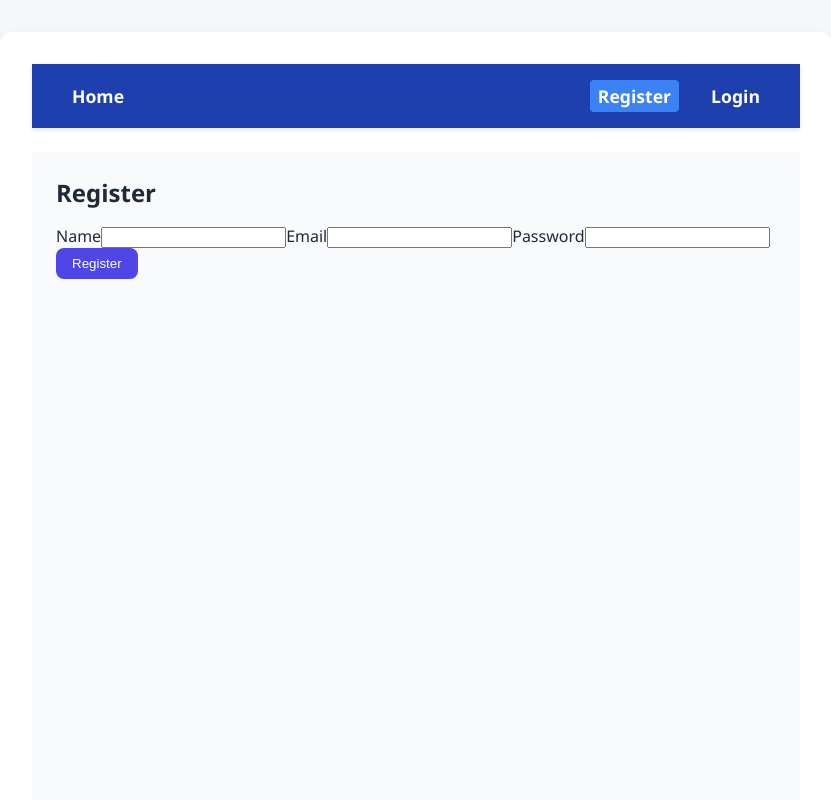
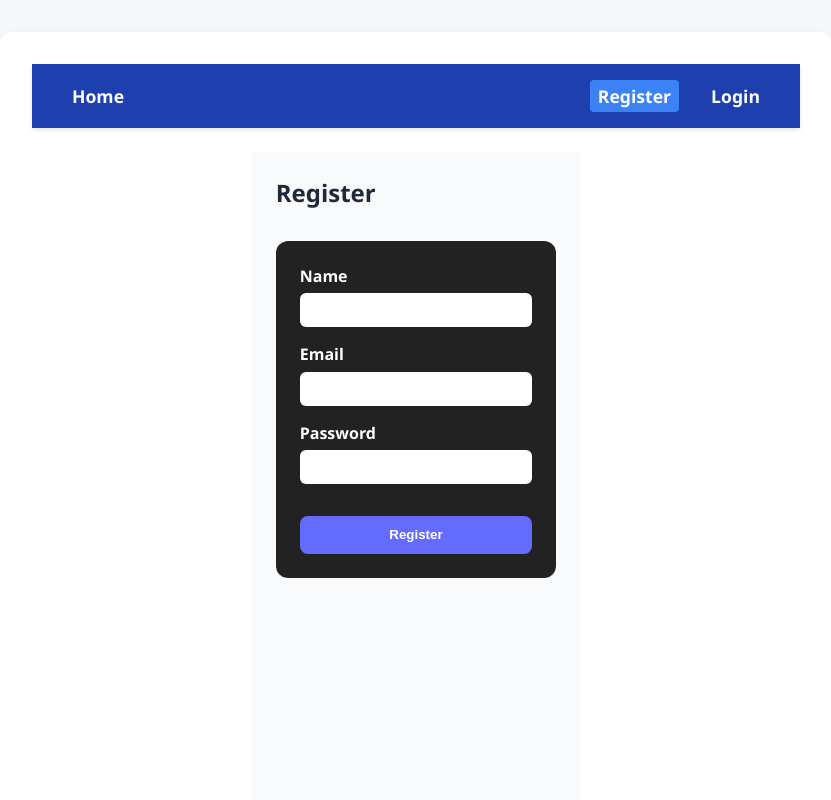
Before and after one commit to furkycl/goit-react-hw-08, a React (Vite) app: page /register in a window 1280 px wide. Shown: the top 800 px of the page, without its empty margins (224-1055 px from the left). Built offline with nearby package versions, Linux system fonts and the light colour scheme.

Commit message:
loginform and registrationform module css added.

```diff
--- a/src/components/LoginForm/LoginForm.jsx
+++ b/src/components/LoginForm/LoginForm.jsx
@@ -1,6 +1,7 @@
 import { useDispatch } from "react-redux";
 import { useFormik } from "formik";
 import { logIn } from "../../redux/auth/operations";
+import styles from "./LoginForm.module.css";
 
 const LoginForm = () => {
   const dispatch = useDispatch();
@@ -16,26 +17,30 @@ const LoginForm = () => {
   });
 
   return (
-    <form onSubmit={formik.handleSubmit}>
-      <label>
+    <form className={styles.form} onSubmit={formik.handleSubmit}>
+      <label className={styles.label}>
         Email
         <input
+          className={styles.input}
           type="email"
           name="email"
           onChange={formik.handleChange}
           value={formik.values.email}
         />
       </label>
-      <label>
+      <label className={styles.label}>
         Password
         <input
+          className={styles.input}
           type="password"
           name="password"
           onChange={formik.handleChange}
           value={formik.values.password}
         />
       </label>
-      <button type="submit">Login</button>
+      <button className={styles.button} type="submit">
+        Login
+      </button>
     </form>
   );
 };
--- /dev/null
+++ b/src/components/LoginForm/LoginForm.module.css
@@ -0,0 +1,48 @@
+.form {
+  display: flex;
+  flex-direction: column;
+  max-width: 400px;
+  margin: 2rem auto;
+  padding: 1.5rem;
+  background-color: #222;
+  border-radius: 12px;
+  color: #fff;
+  font-family: "Segoe UI", Tahoma, Geneva, Verdana, sans-serif;
+  gap: 1rem;
+}
+
+.label {
+  display: flex;
+  flex-direction: column;
+  font-weight: 600;
+  font-size: 1rem;
+}
+
+.input {
+  margin-top: 0.4rem;
+  padding: 0.5rem 0.8rem;
+  border-radius: 6px;
+  border: none;
+  font-size: 1rem;
+  outline: none;
+}
+
+.input:focus {
+  box-shadow: 0 0 3px 2px #646cff;
+}
+
+.button {
+  margin-top: 1rem;
+  padding: 0.7rem 1.2rem;
+  background-color: #646cff;
+  border: none;
+  border-radius: 8px;
+  color: white;
+  font-weight: 700;
+  cursor: pointer;
+  transition: background-color 0.25s ease;
+}
+
+.button:hover {
+  background-color: #535bf2;
+}
--- a/src/components/RegistrationForm/RegistrationForm.jsx
+++ b/src/components/RegistrationForm/RegistrationForm.jsx
@@ -1,6 +1,7 @@
 import { useDispatch } from "react-redux";
 import { useFormik } from "formik";
 import { register } from "../../redux/auth/operations";
+import styles from "./RegistrationForm.module.css";
 
 const RegistrationForm = () => {
   const dispatch = useDispatch();
@@ -17,35 +18,40 @@ const RegistrationForm = () => {
   });
 
   return (
-    <form onSubmit={formik.handleSubmit}>
-      <label>
+    <form className={styles.form} onSubmit={formik.handleSubmit}>
+      <label className={styles.label}>
         Name
         <input
+          className={styles.input}
           type="text"
           name="name"
           onChange={formik.handleChange}
           value={formik.values.name}
         />
       </label>
-      <label>
+      <label className={styles.label}>
         Email
         <input
+          className={styles.input}
           type="email"
           name="email"
           onChange={formik.handleChange}
           value={formik.values.email}
         />
       </label>
-      <label>
+      <label className={styles.label}>
         Password
         <input
+          className={styles.input}
           type="password"
           name="password"
           onChange={formik.handleChange}
           value={formik.values.password}
         />
       </label>
-      <button type="submit">Register</button>
+      <button className={styles.button} type="submit">
+        Register
+      </button>
     </form>
   );
 };
--- /dev/null
+++ b/src/components/RegistrationForm/RegistrationForm.module.css
@@ -0,0 +1,48 @@
+.form {
+  display: flex;
+  flex-direction: column;
+  max-width: 400px;
+  margin: 2rem auto;
+  padding: 1.5rem;
+  background-color: #222;
+  border-radius: 12px;
+  color: #fff;
+  font-family: "Segoe UI", Tahoma, Geneva, Verdana, sans-serif;
+  gap: 1rem;
+}
+
+.label {
+  display: flex;
+  flex-direction: column;
+  font-weight: 600;
+  font-size: 1rem;
+}
+
+.input {
+  margin-top: 0.4rem;
+  padding: 0.5rem 0.8rem;
+  border-radius: 6px;
+  border: none;
+  font-size: 1rem;
+  outline: none;
+}
+
+.input:focus {
+  box-shadow: 0 0 3px 2px #646cff;
+}
+
+.button {
+  margin-top: 1rem;
+  padding: 0.7rem 1.2rem;
+  background-color: #646cff;
+  border: none;
+  border-radius: 8px;
+  color: white;
+  font-weight: 700;
+  cursor: pointer;
+  transition: background-color 0.25s ease;
+}
+
+.button:hover {
+  background-color: #535bf2;
+}
```
